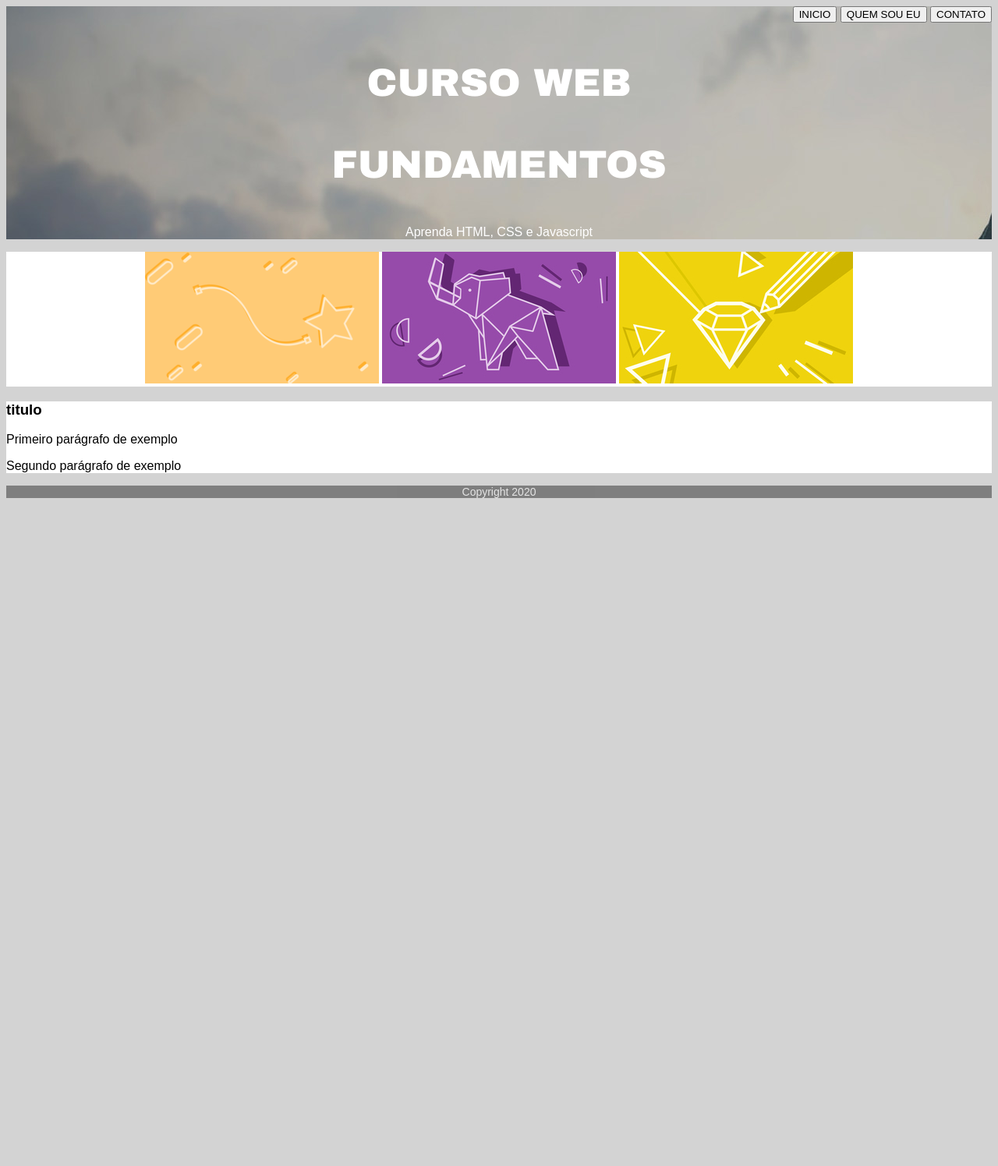
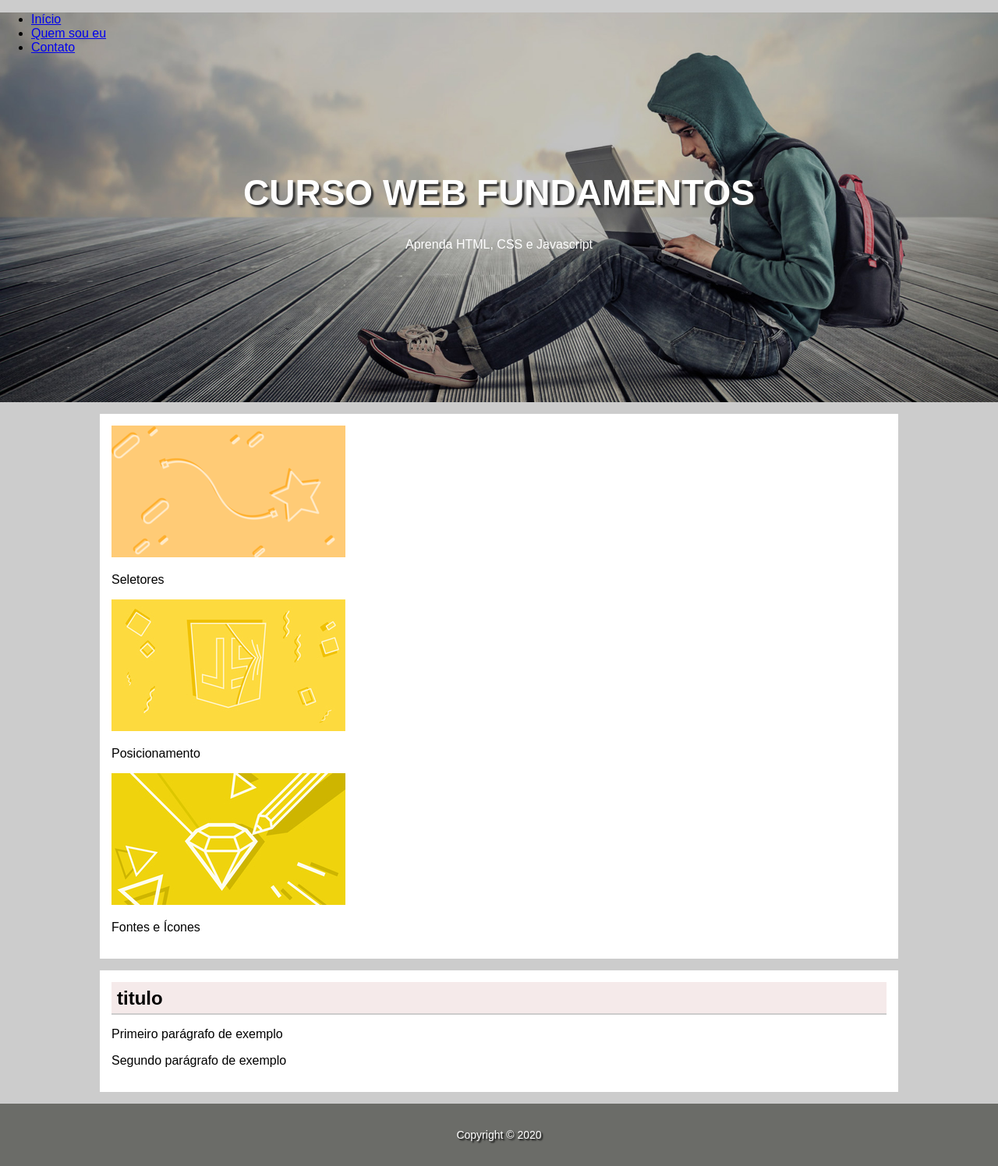
Before and after one commit to imorettini/Curso-FrontEnd-serFrontend, a plain HTML site: page ProjetoCSS/index.html in a window 1280 px wide. Shown: the whole page at 78% size. Before the commit the page ends 800 px from the top, so only its background shows below. Drawn offline with Linux system fonts and the light colour scheme.

Commit message:
Aplicação CSS projeto 1

```diff
--- /dev/null
+++ b/ProjetoCSS/CSS/style.css
@@ -0,0 +1,58 @@
+body {
+    font-family: Arial, sans-serif;
+    background: #ccc;
+    margin: 0;
+}
+
+.top-header {
+    background-image: url(/ProjetoCSS/imagens/bg-3.jpg);
+    height: 500px;
+    background-position: right center;
+    background-size: cover;
+}
+
+.top-header-content {
+    text-align: center;
+    color: white;
+    margin-top: 150px;
+}
+
+.top-header-content h1 {
+    text-transform: uppercase;
+    font-size: 46px;
+    text-shadow: 3px 3px 2px #333;
+}
+
+main {
+    width: 80%;
+    margin: auto;
+}
+
+.content-section {
+    background-color: white;
+    padding: 15px;
+    margin-top: 15px;
+    margin-bottom: 15px;
+}
+
+.content-header {
+    background-color: rgb(245, 234, 234);
+    height: 40px;
+    border-bottom: solid 2px #ccc;
+}
+
+.content-header h2 {
+    margin: 0;
+    padding: 7px;
+}
+
+footer {
+    background: #6b6c68;
+    text-align: center;
+    height: 80px;
+    /* Para centralizar texto de linha unica podemos colocar line-height c mesmo valor do height */
+    line-height: 80px;
+    color: white;
+    font-size: 14px;
+    text-shadow: 2px 2px 2px black;
+}
--- a/ProjetoCSS/index.html
+++ b/ProjetoCSS/index.html
@@ -8,94 +8,53 @@
     <meta name="description" content="Maneiro">
     <meta name="keywords" content="html5, tecnologia">
 
-    <style>
-        body {
-            font-family: Arial, Helvetica, sans-serif;
-            background-color: lightgray;
-        }
-
-        #home {
-            text-align: center;
-        }
-
-        #menu {
-            text-align: right;
-        }
-
-        #main-img {
-            background-image: url(imagens/bg-3.jpg);
-        }
-
-        .title {
-            text-align: center;
-            text-transform: uppercase;
-            font-family: Arial Black;
-            text-shadow: black;
-            color: white;
-            font-size: 50px;
-        }
-
-        #subtitle {
-            text-align: center;
-            text-shadow: black;
-            color: white;
-        }
-
-        #cards {
-            text-align: center;
-            background-color: white;
-            background-position: center;
-        }
-
-        #article {
-            background-color: white;
-            background-position: center;
-            text-align: left;
-        }
-
-        footer {
-            font-size: 14px;
-            text-align: center;
-            color: white;
-            background-color: black;
-            opacity: 0.4;
-        }
-    </style>
+    <link rel="stylesheet" href="css/style.css">
 </head>
 
 <body>
-    <div id="home">
-
-        <header>
-            <div id="main-img">
-                <div id="menu">
-                    <button id="inicio">INICIO</button>
-                    <button id="quem-sou-eu">QUEM SOU EU</button>
-                    <button id="contato">CONTATO</button>
-                </div>
-                <p class="title">Curso Web</p>
-                <p class="title">Fundamentos</p>
-                <p id="subtitle">Aprenda HTML, CSS e Javascript</p>
+    <div class="home">
+        <header class="top-header">
+            <nav>
+                <ul>
+                    <li><a href="index.html">Início</a></li>
+                    <li><a href="#">Quem sou eu</a></li>
+                    <li><a href="#">Contato</a></li>
+                </ul>
+            </nav>
+            <div class="top-header-content">
+                <h1>Curso Web Fundamentos</h1>
+                <p>Aprenda HTML, CSS e Javascript</p>
             </div>
         </header>
+        <main>
+            <section class="content-section">
+                <div class="card">
+                    <img src="imagens/card_01.png" class="img-card" alt="">
+                    <p>Seletores</p>
+                </div>
+                <div class="card">
+                    <img src="imagens/card_04.jpg" class="img-card" alt="">
+                    <p>Posicionamento</p>
+                </div>
+                <div class="card">
+                    <img src="imagens/card_03.jpg" class="img-card" alt="">
+                    <p>Fontes e Ícones</p>
+                </div>
+            </section>
 
-        <nav id="cards">
-            <img src="imagens/card_01.png" class="img-card" alt="Seletores">
-            <img src="imagens/card_02.jpg" class="img-card" alt="Posicionamento">
-            <img src="imagens/card_03.jpg" class="img-card" alt="Fontes e Ícones">
-        </nav>
-
-        <main>
-            <div id="article">
-                <h3>titulo</h3>
-                <p>Primeiro parágrafo de exemplo</p>
-                <p>Segundo parágrafo de exemplo</p>
-            </div>
+            <section class="content-section">
+                <article>
+                    <header class="content-header">
+                        <h2>titulo</h2>
+                    </header>
+                    <p>Primeiro parágrafo de exemplo</p>
+                    <p>Segundo parágrafo de exemplo</p>
+                </article>
+            </section>
         </main>
-
-    </div>
-
-    <footer>Copyright 2020</footer>
+        <footer>
+            <p>Copyright &copy; 2020</p>
+        </footer>
 </body>
 
 </html>
```
